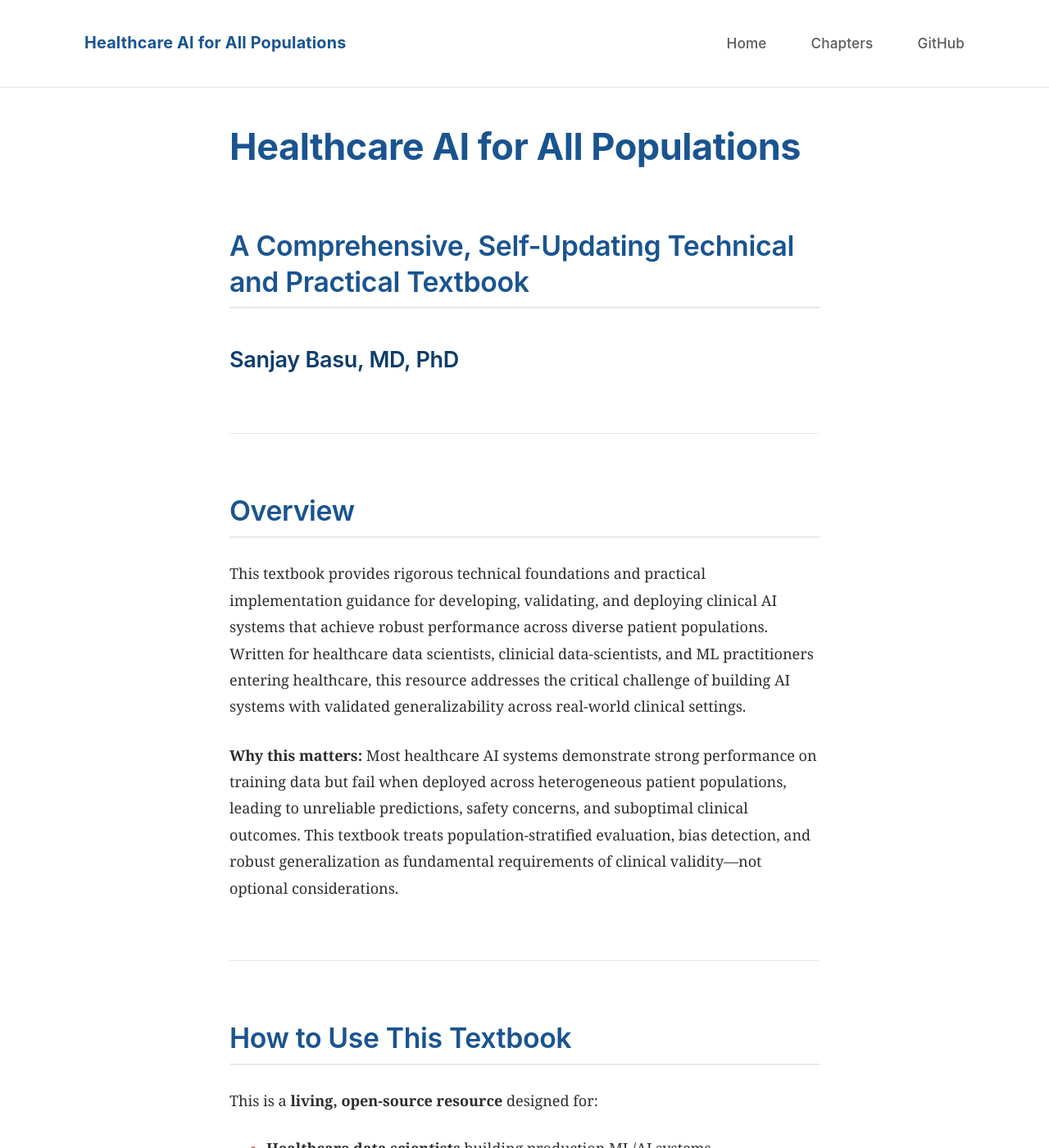
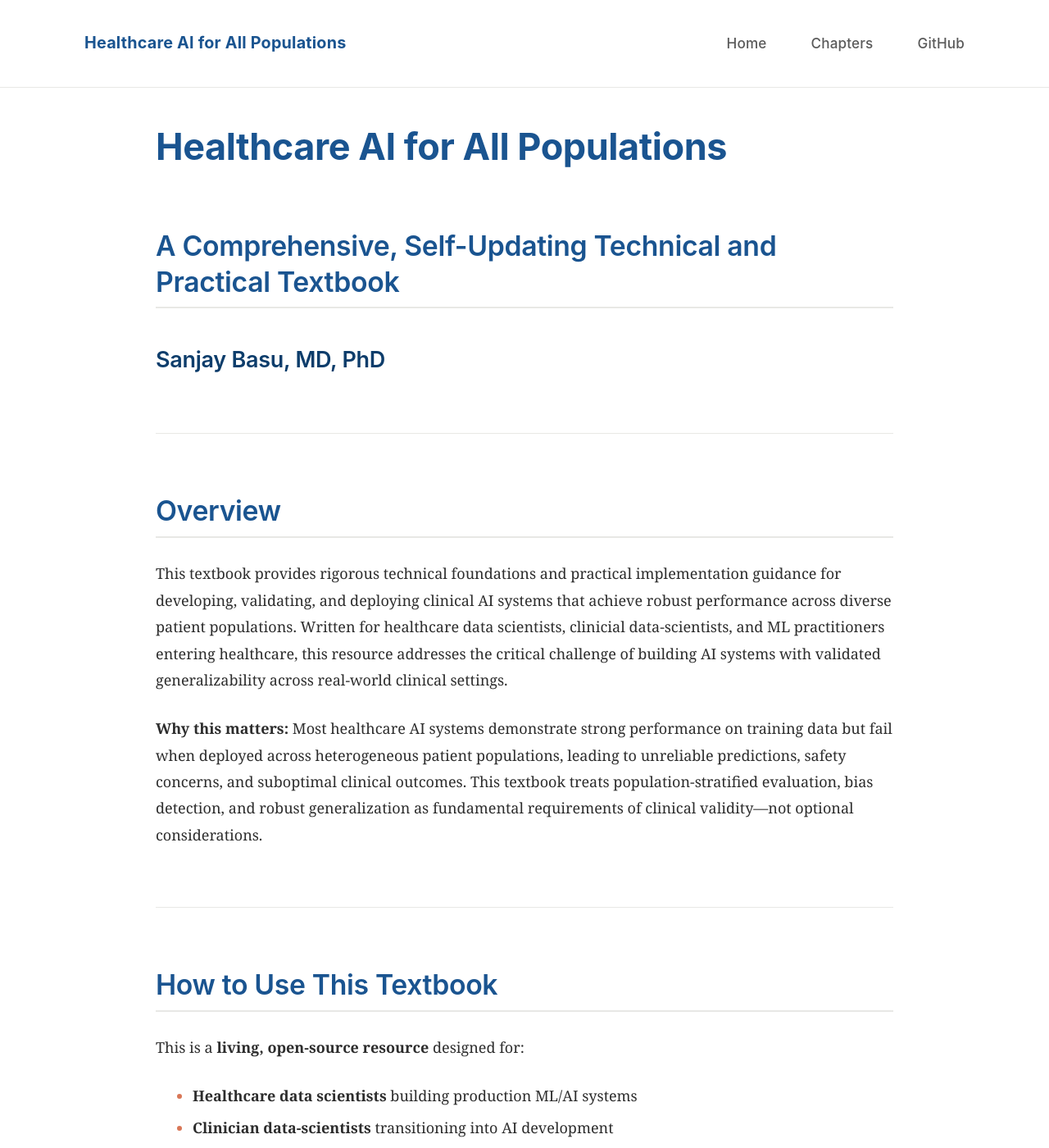
Before and after one commit to sanjaybasu/healthcare-ai-equity, a Jekyll site: the page built from index.md, in a window 1280 px wide and 1400 px high. Shown: the whole window at 82% size. Built offline with Jekyll 4.4.1, drawn with Linux system fonts in a browser that asks for light colours; nearby versions of some CDN libraries.

Commit message:
Update style.css

```diff
--- a/assets/css/style.css
+++ b/assets/css/style.css
@@ -1,9 +1,8 @@
 /* ============================================
-   Healthcare AI Equity Textbook - Waymark Style
-   Matching the design of waymarkcare.com/book
+   Healthcare AI  Textbook
    ============================================ */
 
-/* CSS Variables - Waymark Color Scheme */
+/* CSS Variables -  Color Scheme */
 :root {
   /* Primary Colors - Warm, professional tones */
   --primary: #1a5490;           /* Deep blue - professional, trustworthy */
@@ -52,7 +51,7 @@
   --spacing-xxl: 4rem;
 
   /* Layout */
-  --content-width: 720px;       /* Narrow for readability */
+  --content-width: 900px;       /* Optimized for readability */
   --container-width: 1200px;    /* Wide for layout */
 
   /* Shadows */
@@ -458,7 +457,7 @@
   font-weight: 500;
 }
 
-/* Table of Contents - Sidebar style */
+/* Table of Contents - Sidebar style with scroll and collapse */
 .table-of-contents {
   background: var(--bg-secondary);
   border: 1px solid var(--border-light);
@@ -466,6 +465,10 @@
   padding: var(--spacing-lg);
   margin: var(--spacing-xl) 0;
   box-shadow: var(--shadow-sm);
+  max-height: 500px;
+  overflow-y: auto;
+  position: relative;
+  z-index: 1;
 }
 
 .table-of-contents h2 {
@@ -478,6 +481,8 @@
   color: var(--primary-dark);
   text-transform: uppercase;
   letter-spacing: 0.05em;
+  cursor: pointer;
+  user-select: none;
 }
 
 .table-of-contents ul {
@@ -734,6 +739,10 @@
   .pullquote {
     font-size: 1.2rem;
   }
+
+  .table-of-contents {
+    max-height: 300px;
+  }
 }
 
 /* Accessibility */
```
